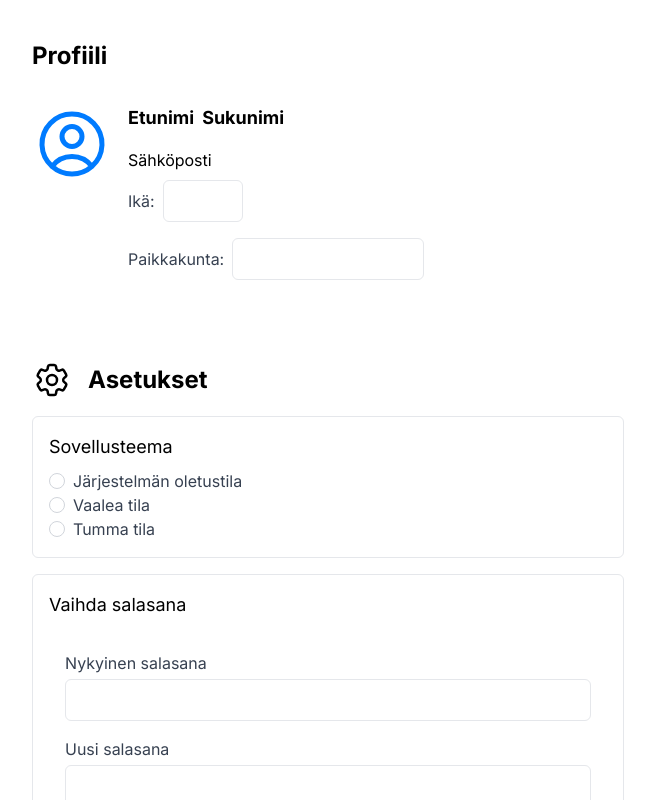
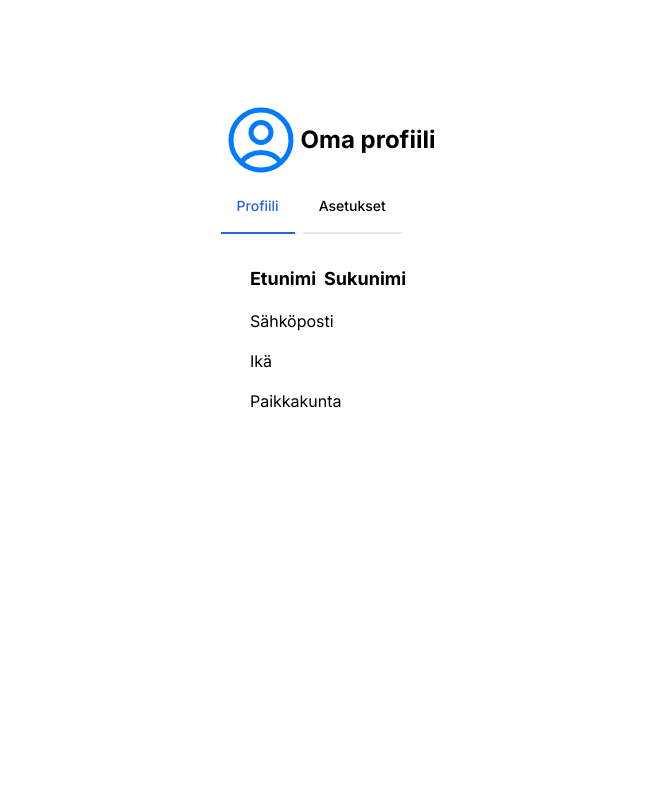
Before and after one commit to samitol/ese, a Next.js app in the folder avustaja-app/: page /Sovellus/Oma-profiili in a window 1280 px wide. Shown: the top 800 px of the page, without its empty margins (312-967 px from the left). Built offline with nearby package versions, Linux system fonts and the light colour scheme.

Commit message:
välilehdet (profiili, asetukset)

```diff
--- /dev/null
+++ b/avustaja-app/app/Sovellus/Oma-profiili/asetukset.js
@@ -0,0 +1,112 @@
+import { Cog6ToothIcon } from "@heroicons/react/24/outline";
+import { useState } from "react";
+
+//tarkista "laatikoiden" rajoitukset
+
+export default function Asetukset({}) {
+  return (
+    <div className="grid grid-cols-1">
+      <SovellusTeema />
+      <VaihdaSalasana />
+      <PoistaTili />
+    </div>
+  );
+}
+
+function SovellusTeema() {
+  return (
+    <div className=" border rounded-md p-4 mb-4">
+      <h2 className="text-bold text-lg mb-2">Sovellusteema</h2>
+      <div className="flex items-center">
+        <input
+          type="radio"
+          id="default"
+          name="theme"
+          className="appearance-none rounded-full w-4 h-4 border border-gray-300 bg-white checked:bg-blue-500 focus:ring-2 focus:ring-blue-400 focus:ring-opacity-50"
+          /*checked */
+        />
+        <label htmlFor="default" className="text-gray-700 ml-2">
+          Järjestelmän oletustila
+        </label>
+      </div>
+      <div className="flex items-center">
+        <input
+          type="radio"
+          id="lightmode"
+          name="theme"
+          className="appearance-none rounded-full w-4 h-4 border border-gray-300 bg-white checked:bg-blue-500 focus:ring-2 focus:ring-blue-400 focus:ring-opacity-50"
+        />
+        <label htmlFor="lightmode" className="text-gray-700 ml-2">
+          Vaalea tila
+        </label>
+      </div>
+      <div className="flex items-center">
+        <input
+          type="radio"
+          id="darkmode"
+          name="theme"
+          className="appearance-none rounded-full w-4 h-4 border border-gray-300 bg-white checked:bg-blue-500 focus:ring-2 focus:ring-blue-400 focus:ring-opacity-50"
+        />
+        <label htmlFor="darkmode" className="text-gray-700 ml-2">
+          Tumma tila
+        </label>
+      </div>
+    </div>
+  );
+}
+
+function VaihdaSalasana() {
+  return (
+    <div className="border rounded-md p-4 mb-4">
+      <h2 className="text-bold text-lg mb-4">Vaihda salasana</h2>
+      <div className="flex flex-col p-4">
+        <label htmlFor="currentPassword" className="text-gray-700 mb-1">
+          Nykyinen salasana
+        </label>
+        <input
+          type="password"
+          id="currentPassword"
+          className="border rounded-md p-2 w-full focus:ring-2 focus:ring-blue-400 focus:ring-opacity-50 mb-4"
+        />
+        <label htmlFor="newPassword" className="text-gray-700 mb-1">
+          Uusi salasana
+        </label>
+        <input
+          type="password"
+          id="newPassword"
+          className="border rounded-md p-2 w-full focus:ring-2 focus:ring-blue-400 focus:ring-opacity-50 mb-4"
+        />
+        <label htmlFor="confirmNewPassword" className="text-gray-700 mb-1">
+          Vahvista uusi salasana
+        </label>
+        <input
+          type="password"
+          id="confirmNewPassword"
+          className="border rounded-md p-2 w-full focus:ring-2 focus:ring-blue-400 focus:ring-opacity-50 mb-4"
+        />
+      </div>
+      <div className="button-container flex justify-center items-center">
+        <button className="bg-blue-500 hover:bg-blue-700 text-white font-bold py-2 px-4 rounded focus:outline-none focus:ring-2 focus:ring-blue-400 focus:ring-opacity-50">
+          Vaihda salasana
+        </button>
+      </div>
+    </div>
+  );
+}
+
+function PoistaTili() {
+  return (
+    <div className="border rounded-md p-4 mb-4">
+      <h2 className="text-bold text-lg mb-2">Tilin poistaminen</h2>
+      <h2 className="mb-4">
+        Poista tietosi ja kaikki tiliin liittyvät tiedot pysyvästi painamalla
+        alla olevaa nappia.
+      </h2>
+      <div className="button-container flex justify-center items-center">
+        <button className="bg-red-500 hover:bg-red-700 text-white font-bold py-2 px-4 rounded focus:outline-none focus:ring-2 focus:ring-red-400 focus:ring-opacity-50">
+          Poista tili
+        </button>
+      </div>
+    </div>
+  );
+}
--- a/avustaja-app/app/Sovellus/Oma-profiili/page.js
+++ b/avustaja-app/app/Sovellus/Oma-profiili/page.js
@@ -1,177 +1,93 @@
-import {
-  UserCircleIcon,
-  Cog6ToothIcon,
-  EyeIcon,
-  EyeSlashIcon,
-} from "@heroicons/react/24/outline";
+"use client";
+
+import { UserCircleIcon } from "@heroicons/react/24/outline";
+import Profiili from "./profiili";
+import Asetukset from "./asetukset";
+import { useState } from "react";
+import React from "react";
 
 export default function Page() {
+  const [selectedTabIndex, setSelectedTabIndex] = useState(0); // Initial tab index
+
   return (
-    <div className="flex justify-center">
-      <div className="p-10 mx-auto max-w-lg sm:max-w-md md:max-w-2xl">
-        <div>
-          <h1 className="py-15 font-bold text-2xl">Profiili</h1>
+    <div
+      id="main-content"
+      style={{ display: "flex", flexDirection: "column", alignItems: "center" }}
+    >
+      <div className="header-and-tabs">
+        <div
+          className="header-container"
+          style={{ display: "flex", alignItems: "center", marginTop: "100px" }}
+        >
+          <UserCircleIcon className="h-20 w-20" color="#007bff" />
+          <h1 className="py-15 font-bold text-2xl">Oma profiili</h1>
         </div>
-        <div className="grid sm:grid-cols-1 md:grid-cols-1 py-8 gap-4">
-          <Profiili />
-        </div>
-        <div className="grid sm:grid-cols-1 md:grid-cols-1 py-8 gap-4">
-          <Asetukset />
-        </div>
+        <Tabs onTabChange={setSelectedTabIndex} />
+      </div>
+      <div style={{ flexGrow: 1 }}>
+        {selectedTabIndex === 0 && (
+          <Profiili style={{ width: "100%", justifySelf: "center" }} />
+        )}
+        {selectedTabIndex === 1 && (
+          <Asetukset
+            selectedTabIndex={selectedTabIndex}
+            style={{ width: "100%", justifySelf: "center" }}
+          />
+        )}
       </div>
     </div>
   );
 }
 
-function Profiili({}) {
+function Tabs({ onTabChange }) {
+  const [selectedTabIndex, setSelectedTabIndex] = useState(0); // Initial tab index
+
+  const handleTabClick = (index) => {
+    setSelectedTabIndex(index);
+    onTabChange && onTabChange(index); // Call optional callback if provided
+  };
+
   return (
-    <div className="flex items-start">
-      <div className="flex flex-col mr-4">
-        <UserCircleIcon className="h-20 w-20" color="#007bff" />
-      </div>
-      <div>
-        <div className="flex items-center">
-          <h2 className="font-bold text-lg">Etunimi</h2>
-          <h2 className="font-bold text-lg ml-2">Sukunimi</h2>
-        </div>
-        <h2 className="mt-4">Sähköposti</h2>
-        <div className="mt-2">
-          <label htmlFor="Ikä" className="mr-2 text-gray-700">
-            Ikä:
-          </label>
-          <input
-            type="ikä"
-            id="ikä"
-            className="border rounded-md p-2 focus:ring-2 focus:ring-blue-400 focus:ring-opacity-50 mb-4 w-20"
-          />
-          <div className="">
-            <label htmlFor="Paikkakunta" className="mr-2 text-gray-700">
-              Paikkakunta:
-            </label>
-            <input
-              type="paikkakunta"
-              id="paikkakunta"
-              className="border rounded-md p-2 focus:ring-2 focus:ring-blue-400 focus:ring-opacity-50 mb-4 w-48"
-            />
-          </div>
-        </div>
-      </div>
+    <div className="mb-8">
+      <ul
+        className="flex flex-wrap -mb-px text-sm font-medium text-center"
+        role="tablist"
+      >
+        <li className="me-2" role="presentation">
+          <button
+            className={`inline-block p-4 border-b-2 rounded-t-lg ${
+              selectedTabIndex === 0
+                ? "text-blue-600 border-blue-600 dark:text-gray-900 dark:border-blue-500" // Apply styles directly
+                : ""
+            }`}
+            data-tabs-target="#profile"
+            type="button"
+            role="tab"
+            aria-controls="profile"
+            aria-selected={selectedTabIndex === 0}
+            onClick={() => handleTabClick(0)}
+          >
+            Profiili
+          </button>
+        </li>
+        <li className="me-2" role="presentation">
+          <button
+            className={`inline-block p-4 border-b-2 rounded-t-lg ${
+              selectedTabIndex === 1
+                ? "text-blue-600 border-blue-600 dark:text-gray-900 dark:border-blue-500" // Apply styles directly
+                : ""
+            }`}
+            data-tabs-target="#settings"
+            type="button"
+            role="tab"
+            aria-controls="settings"
+            aria-selected={selectedTabIndex === 1}
+            onClick={() => handleTabClick(1)}
+          >
+            Asetukset
+          </button>
+        </li>
+      </ul>
     </div>
   );
 }
-
-function Asetukset({}) {
-  return (
-    <div className="flex flex-col">
-      <div className="flex items-center">
-        <Cog6ToothIcon className="h-10 w-10 mr-4" />
-        <h1 className="py-15 font-bold text-2xl">Asetukset</h1>
-      </div>
-      <div className="grid grid-cols-1 mb-4 mt-4">
-        <SovellusTeema className="border rounded-md p-4" />
-
-        <VaihdaSalasana className="border rounded-md p-4" />
-
-        <PoistaTili className="border rounded-md p-4" />
-      </div>
-    </div>
-  );
-}
-
-function SovellusTeema() {
-  return (
-    <div className=" border rounded-md p-4 mb-4">
-      <h2 className="text-bold text-lg mb-2">Sovellusteema</h2>
-      <div className="flex items-center">
-        <input
-          type="radio"
-          id="default"
-          name="theme"
-          className="appearance-none rounded-full w-4 h-4 border border-gray-300 bg-white checked:bg-blue-500 focus:ring-2 focus:ring-blue-400 focus:ring-opacity-50"
-          /*checked */
-        />
-        <label htmlFor="default" className="text-gray-700 ml-2">
-          Järjestelmän oletustila
-        </label>
-      </div>
-      <div className="flex items-center">
-        <input
-          type="radio"
-          id="lightmode"
-          name="theme"
-          className="appearance-none rounded-full w-4 h-4 border border-gray-300 bg-white checked:bg-blue-500 focus:ring-2 focus:ring-blue-400 focus:ring-opacity-50"
-        />
-        <label htmlFor="lightmode" className="text-gray-700 ml-2">
-          Vaalea tila
-        </label>
-      </div>
-      <div className="flex items-center">
-        <input
-          type="radio"
-          id="darkmode"
-          name="theme"
-          className="appearance-none rounded-full w-4 h-4 border border-gray-300 bg-white checked:bg-blue-500 focus:ring-2 focus:ring-blue-400 focus:ring-opacity-50"
-        />
-        <label htmlFor="darkmode" className="text-gray-700 ml-2">
-          Tumma tila
-        </label>
-      </div>
-    </div>
-  );
-}
-
-function VaihdaSalasana() {
-  return (
-    <div className=" border rounded-md p-4 mb-4">
-      <h2 className="text-bold text-lg mb-4">Vaihda salasana</h2>
-      <div className="flex flex-col p-4">
-        <label htmlFor="currentPassword" className="text-gray-700 mb-1">
-          Nykyinen salasana
-        </label>
-        <input
-          type="password"
-          id="currentPassword"
-          className="border rounded-md p-2 w-full focus:ring-2 focus:ring-blue-400 focus:ring-opacity-50 mb-4"
-        />
-        <label htmlFor="newPassword" className="text-gray-700 mb-1">
-          Uusi salasana
-        </label>
-        <input
-          type="password"
-          id="newPassword"
-          className="border rounded-md p-2 w-full focus:ring-2 focus:ring-blue-400 focus:ring-opacity-50 mb-4"
-        />
-        <label htmlFor="confirmNewPassword" className="text-gray-700 mb-1">
-          Vahvista uusi salasana
-        </label>
-        <input
-          type="password"
-          id="confirmNewPassword"
-          className="border rounded-md p-2 w-full focus:ring-2 focus:ring-blue-400 focus:ring-opacity-50 mb-4"
-        />
-      </div>
-      <div className="button-container flex justify-center items-center">
-        <button className="bg-blue-500 hover:bg-blue-700 text-white font-bold py-2 px-4 rounded focus:outline-none focus:ring-2 focus:ring-blue-400 focus:ring-opacity-50">
-          Vaihda salasana
-        </button>
-      </div>
-    </div>
-  );
-}
-
-function PoistaTili() {
-  return (
-    <div className="border rounded-md p-4 mb-4">
-      <h2 className="text-bold text-lg mb-2">Tilin poistaminen</h2>
-      <h2 className="mb-4">
-        Poista tietosi ja kaikki tiliin liittyvät tiedot pysyvästi painamalla
-        alla olevaa nappia.
-      </h2>
-      <div className="button-container flex justify-center items-center">
-        <button className="bg-red-500 hover:bg-red-700 text-white font-bold py-2 px-4 rounded focus:outline-none focus:ring-2 focus:ring-red-400 focus:ring-opacity-50">
-          Poista tili
-        </button>
-      </div>
-    </div>
-  );
-}
--- /dev/null
+++ b/avustaja-app/app/Sovellus/Oma-profiili/profiili.js
@@ -0,0 +1,34 @@
+export default function Profiili({}) {
+  return (
+    <div>
+      <div className="flex items-center">
+        <h2 className="font-bold text-lg">Etunimi</h2>
+        <h2 className="font-bold text-lg ml-2">Sukunimi</h2>
+      </div>
+      <h2 className="mt-4">Sähköposti</h2>
+      <h2 className="mt-4">Ikä</h2>
+      <h2 className="mt-4">Paikkakunta</h2>
+    </div>
+  );
+}
+
+/* <div className="mt-2">
+        <label htmlFor="Ikä" className="mr-2 text-gray-700">
+          Ikä:
+        </label>
+        <input
+          type="ikä"
+          id="ikä"
+          className="border rounded-md p-2 focus:ring-2 focus:ring-blue-400 focus:ring-opacity-50 mb-4 w-20"
+        />
+        <div className="">
+          <label htmlFor="Paikkakunta" className="mr-2 text-gray-700">
+            Paikkakunta:
+          </label>
+          <input
+            type="paikkakunta"
+            id="paikkakunta"
+            className="border rounded-md p-2 focus:ring-2 focus:ring-blue-400 focus:ring-opacity-50 mb-4 w-48"
+          />
+        </div>
+      </div> */
```
